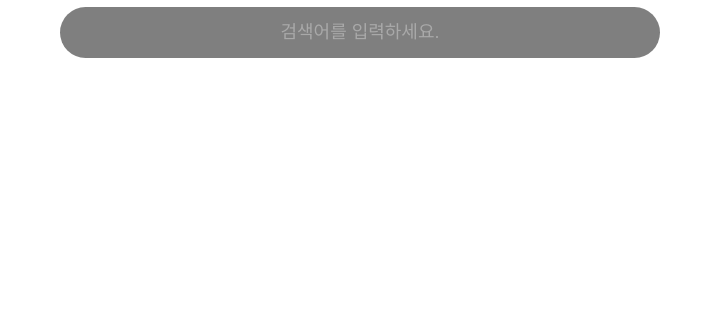
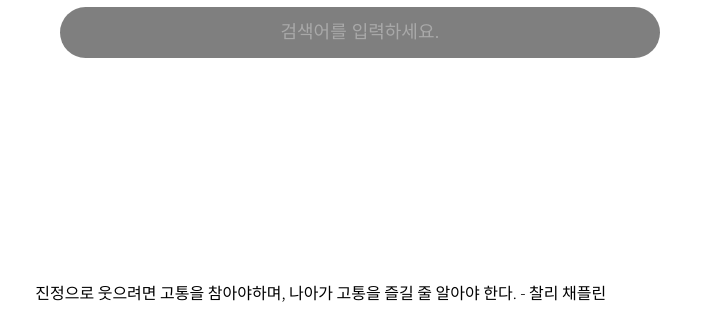
Before and after one commit to gayoung106/new-chrometab, a plain HTML site: page index.html in a window 1280 px wide. Shown: the part 476-800 px from the top of the page, without its empty margins (280-1002 px from the left). Drawn offline with Linux system fonts and the light colour scheme; no server answers.

Commit message:
명언 css

```diff
--- a/css/main.css
+++ b/css/main.css
@@ -55,3 +55,14 @@ body {
   color: rgb(169, 169, 169);
   font-size: var(--medium);
 }
+
+.quote {
+  font-size: var(--small);
+  position: fixed;
+  bottom: 0;
+  max-width: 800px;
+  padding: 0 10px;
+  margin-bottom: 20px;
+  font-weight: 300;
+  text-align: center;
+}
--- a/js/quote.js
+++ b/js/quote.js
@@ -1,6 +1,8 @@
 const API_URL =
   "https://port-0-random-quote-4uvg2mleme84ru.sel3.cloudtype.app/";
 const quoteElement = document.getElementById("quote");
+
+//명언이 하루에 한번씩만 리셋되게 하기
 
 const setQuote = (result) => {
   quoteElement.textContent = result;
@@ -12,6 +14,9 @@ const getQuote = async () => {
     setQuote(result);
   } catch (err) {
     console.log(`err:${err}`);
+    setQuote(
+      "진정으로 웃으려면 고통을 참아야하며, 나아가 고통을 즐길 줄 알아야 한다. - 찰리 채플린"
+    );
   }
 };
 
```
